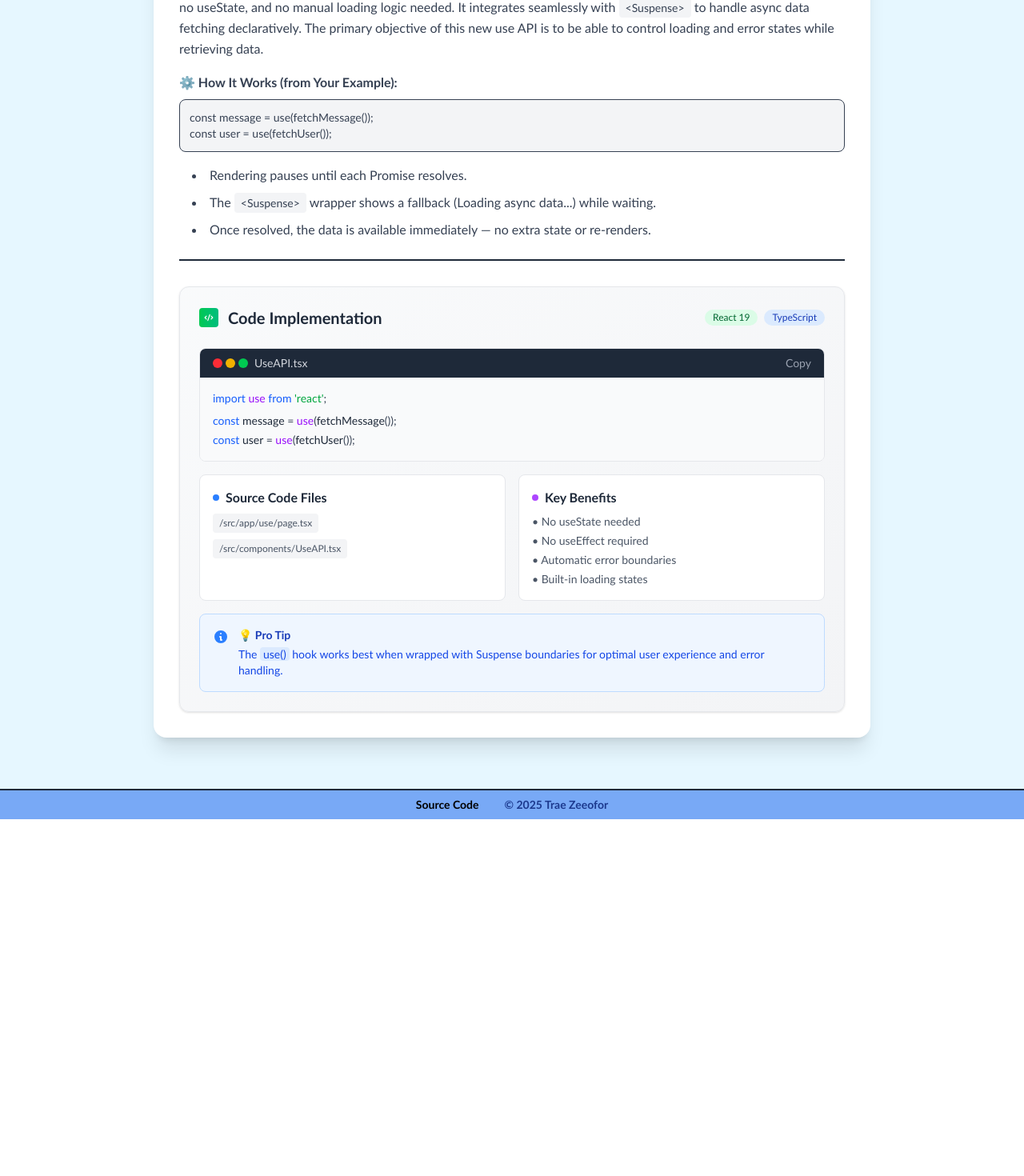
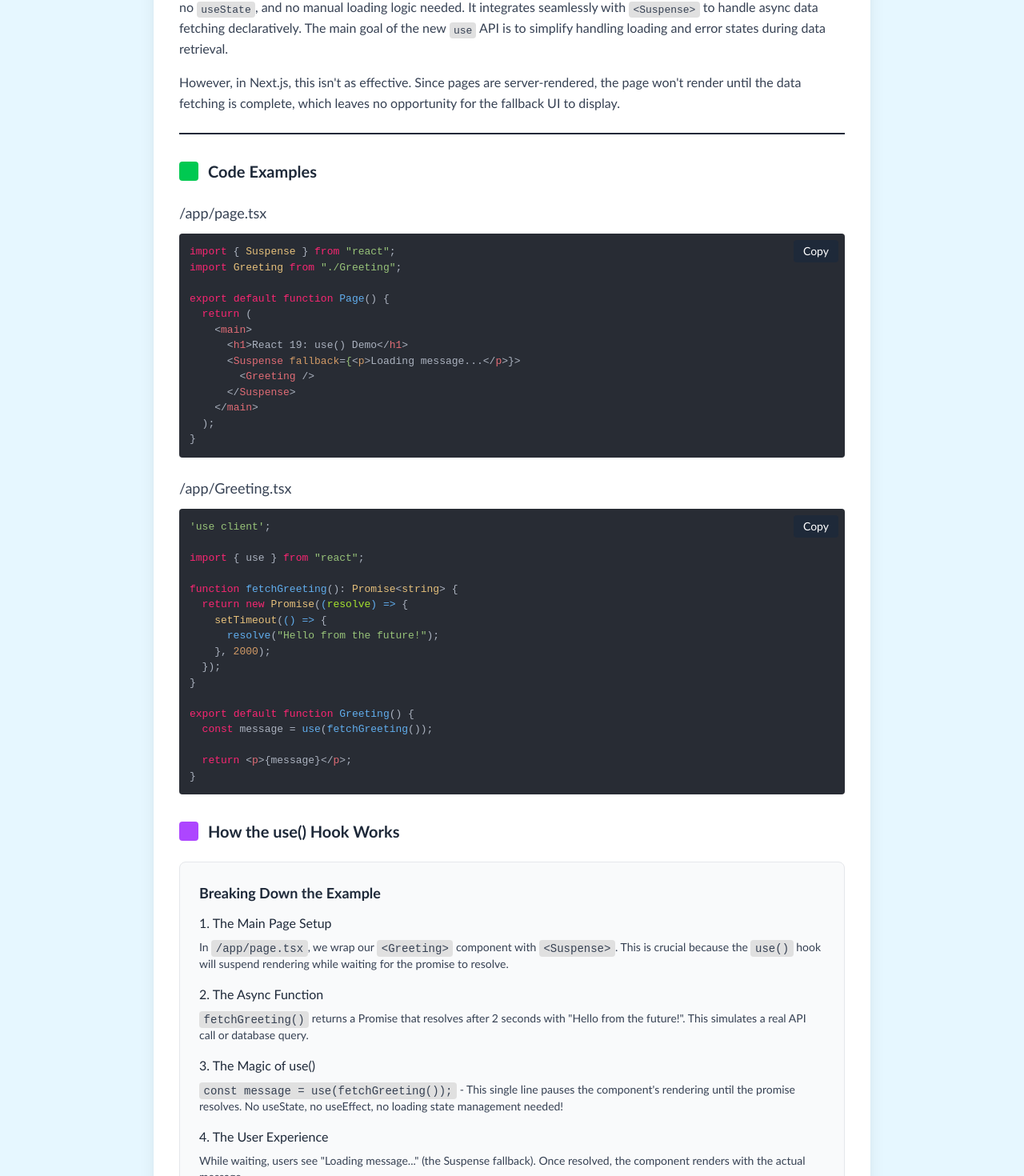
Before and after one commit to traez/react19-new-hooks, a Next.js app: page /use in a window 1280 px wide. Shown: the part 438-1908 px from the top of the page at 80% size. Before the commit the page ends 1462 px from the top, so only its background shows below. Built offline with nearby package versions, Linux system fonts and the light colour scheme; no server answers.

Commit message:
feat: enhance UseAPI component layout and styling, add CodeHighlighter for code examples

```diff
--- a/src/app/globals.css
+++ b/src/app/globals.css
@@ -50,3 +50,10 @@ body {
   background: var(--background);
   color: var(--foreground);
 }
+
+code {
+  font-family: monospace;
+  background: #e0e0e0;
+  padding: 0.2em 0.4em;
+  border-radius: 4px;
+}
--- a/src/app/use/page.tsx
+++ b/src/app/use/page.tsx
@@ -1,6 +1,7 @@
 import type { Metadata } from "next";
 import UseAPI from "@/components/UseAPI";
 import { Suspense } from "react";
+import CodeHighlighter from "@/lib/CodeHighlighter";
 
 export const metadata: Metadata = {
   title: "useAPI - React19 Newhooks Fingerprintjs",
@@ -8,6 +9,38 @@ export const metadata: Metadata = {
 };
 
 export default function UsePage() {
+  const pageCode = `import { Suspense } from "react";
+import Greeting from "./Greeting";
+
+export default function Page() {
+  return (
+    <main>
+      <h1>React 19: use() Demo</h1>
+      <Suspense fallback={<p>Loading message...</p>}>
+        <Greeting />
+      </Suspense>
+    </main>
+  );
+}`;
+
+  const greetingCode = `'use client';
+
+import { use } from "react";
+
+function fetchGreeting(): Promise<string> {
+  return new Promise((resolve) => {
+    setTimeout(() => {
+      resolve("Hello from the future!");
+    }, 2000);
+  });
+}
+
+export default function Greeting() {
+  const message = use(fetchGreeting());
+
+  return <p>{message}</p>;
+}`;
+
   return (
     <div className="w-full h-auto bg-[#E6F7FF]">
       <section className="py-8 px-8  bg-[#E6F7FF] w-full max-w-[1440px] h-full  mx-auto ">
@@ -50,145 +83,108 @@ export default function UsePage() {
             </h2>
             <div className="leading-relaxed space-y-4">
               <p>
-                React 19 introduces use(), a new API that lets you pause
-                component rendering until a Promise resolves — no useEffect, no
-                useState, and no manual loading logic needed. It integrates
-                seamlessly with{" "}
-                <code className="bg-gray-100 px-2 py-1 rounded text-sm font-mono">
-                  &lt;Suspense&gt;
-                </code>{" "}
-                to handle async data fetching declaratively. The primary
-                objective of this new use API is to be able to control loading
-                and error states while retrieving data.
+                React 19 introduces <code>use</code>, a new API that lets you
+                pause component rendering until a Promise resolves—no
+                <code>useEffect</code>, no <code>useState</code>, and no manual
+                loading logic needed. It integrates seamlessly with{" "}
+                <code>{`<Suspense>`}</code> to handle async data fetching
+                declaratively. The main goal of the new <code>use</code> API is
+                to simplify handling loading and error states during data
+                retrieval.
               </p>
-              <div>
-                <p className="font-semibold mb-2">
-                  ⚙️ How It Works (from Your Example):
-                </p>
-                <div className="bg-gray-100 rounded-lg p-3 font-mono text-sm border">
-                  <div>const message = use(fetchMessage());</div>
-                  <div>const user = use(fetchUser());</div>
-                </div>
-              </div>
-              <ul className="list-disc list-inside space-y-2 pl-4">
-                <li>Rendering pauses until each Promise resolves.</li>
-                <li>
-                  The{" "}
-                  <code className="bg-gray-100 px-2 py-1 rounded text-sm font-mono">
-                    &lt;Suspense&gt;
-                  </code>{" "}
-                  wrapper shows a fallback (Loading async data...) while
-                  waiting.
-                </li>
-                <li>
-                  Once resolved, the data is available immediately — no extra
-                  state or re-renders.
-                </li>
-              </ul>
+              <p>
+                However, in Next.js, this isn't as effective. Since pages are
+                server-rendered, the page won't render until the data fetching
+                is complete, which leaves no opportunity for the fallback UI to
+                display.
+              </p>
             </div>
           </aside>
 
-          {/* Enhanced Code Example Section */}
-          <section className="mt-8 bg-gradient-to-br from-gray-50 to-gray-100 rounded-xl p-6 border border-gray-200 shadow-sm">
-            <div className="flex items-center justify-between mb-6">
-              <h2 className="text-xl font-semibold text-gray-800 flex items-center">
-                <div className="w-6 h-6 bg-gradient-to-r from-green-500 to-emerald-500 rounded mr-3 flex items-center justify-center">
-                  <svg
-                    className="w-3 h-3 text-white"
-                    fill="currentColor"
-                    viewBox="0 0 20 20"
-                  >
-                    <path
-                      fillRule="evenodd"
-                      d="M12.316 3.051a1 1 0 01.633 1.265l-4 12a1 1 0 11-1.898-.632l4-12a1 1 0 011.265-.633zM5.707 6.293a1 1 0 010 1.414L3.414 10l2.293 2.293a1 1 0 11-1.414 1.414l-3-3a1 1 0 010-1.414l3-3a1 1 0 011.414 0zm8.586 0a1 1 0 011.414 0l3 3a1 1 0 010 1.414l-3 3a1 1 0 11-1.414-1.414L16.586 10l-2.293-2.293a1 1 0 010-1.414z"
-                      clipRule="evenodd"
-                    />
-                  </svg>
-                </div>
-                Code Implementation
-              </h2>
-              <div className="flex items-center space-x-2">
-                <span className="inline-flex items-center px-2.5 py-0.5 rounded-full text-xs font-medium bg-green-100 text-green-800">
-                  React 19
-                </span>
-                <span className="inline-flex items-center px-2.5 py-0.5 rounded-full text-xs font-medium bg-blue-100 text-blue-800">
-                  TypeScript
-                </span>
+          {/* Code Examples Section */}
+          <section className="mt-8">
+            <h2 className="text-xl font-semibold text-gray-800 mb-6 flex items-center">
+              <div className="w-6 h-6 bg-green-500 rounded mr-3"></div>
+              Code Examples
+            </h2>
+
+            <div className="space-y-6">
+              <div>
+                <h3 className="text-lg font-medium text-gray-700 mb-3">
+                  /app/page.tsx
+                </h3>
+                <CodeHighlighter language="typescript" code={pageCode} />
+              </div>
+
+              <div>
+                <h3 className="text-lg font-medium text-gray-700 mb-3">
+                  /app/Greeting.tsx
+                </h3>
+                <CodeHighlighter language="typescript" code={greetingCode} />
               </div>
             </div>
+          </section>
 
-            <div className="space-y-4">
-              <div className="bg-white rounded-lg border border-gray-200 overflow-hidden">
-                <div className="bg-gray-800 px-4 py-2 flex items-center justify-between">
-                  <div className="flex items-center space-x-2">
-                    <div className="flex space-x-1">
-                      <div className="w-3 h-3 bg-red-500 rounded-full"></div>
-                      <div className="w-3 h-3 bg-yellow-500 rounded-full"></div>
-                      <div className="w-3 h-3 bg-green-500 rounded-full"></div>
-                    </div>
-                    <span className="text-gray-300 text-sm font-mono">
-                      UseAPI.tsx
-                    </span>
+          {/* Explanation Section */}
+          <section className="mt-8">
+            <h2 className="text-xl font-semibold text-gray-800 mb-6 flex items-center">
+              <div className="w-6 h-6 bg-purple-500 rounded mr-3"></div>
+              How the use() Hook Works
+            </h2>
+
+            <div className="space-y-6 text-gray-700">
+              <div className="bg-gray-50 rounded-lg p-6 border border-gray-200">
+                <h3 className="text-lg font-semibold text-gray-800 mb-3">
+                  Breaking Down the Example
+                </h3>
+
+                <div className="space-y-4">
+                  <div>
+                    <h4 className="font-medium text-gray-800 mb-2">
+                      1. The Main Page Setup
+                    </h4>
+                    <p className="text-sm">
+                      In <code>/app/page.tsx</code>, we wrap our{" "}
+                      <code>&lt;Greeting&gt;</code> component with{" "}
+                      <code>&lt;Suspense&gt;</code>. This is crucial because the{" "}
+                      <code>use()</code> hook will suspend rendering while
+                      waiting for the promise to resolve.
+                    </p>
                   </div>
-                  <button className="text-gray-400 hover:text-white transition-colors duration-200 text-sm">
-                    Copy
-                  </button>
-                </div>
-                <div className="p-4 bg-gray-50 font-mono text-sm text-gray-700 overflow-x-auto">
-                  <div className="space-y-1">
-                    <div>
-                      <span className="text-blue-600">import</span>{" "}
-                      <span className="text-purple-600">{`use`}</span>{" "}
-                      <span className="text-blue-600">from</span>{" "}
-                      <span className="text-green-600">&apos;react&apos;</span>;
-                    </div>
-                    <div className="mt-2">
-                      <span className="text-blue-600">const</span>{" "}
-                      <span className="text-gray-800">message</span> ={" "}
-                      <span className="text-purple-600">use</span>(
-                      <span className="text-gray-800">fetchMessage</span>());
-                    </div>
-                    <div>
-                      <span className="text-blue-600">const</span>{" "}
-                      <span className="text-gray-800">user</span> ={" "}
-                      <span className="text-purple-600">use</span>(
-                      <span className="text-gray-800">fetchUser</span>());
-                    </div>
+
+                  <div>
+                    <h4 className="font-medium text-gray-800 mb-2">
+                      2. The Async Function
+                    </h4>
+                    <p className="text-sm">
+                      <code>fetchGreeting()</code> returns a Promise that
+                      resolves after 2 seconds with "Hello from the future!".
+                      This simulates a real API call or database query.
+                    </p>
                   </div>
-                </div>
-              </div>
 
-              <div className="grid md:grid-cols-2 gap-4">
-                <div className="bg-white rounded-lg p-4 border border-gray-200">
-                  <h3 className="font-semibold text-gray-800 mb-2 flex items-center">
-                    <div className="w-2 h-2 bg-blue-500 rounded-full mr-2"></div>
-                    Source Code Files
-                  </h3>
-                  <div className="text-sm text-gray-600 space-y-2">
-                    <div className="flex items-center space-x-2">
-                      <span className="font-mono bg-gray-100 px-2 py-1 rounded text-xs">
-                        /src/app/use/page.tsx
-                      </span>
-                    </div>
-                    <div className="flex items-center space-x-2">
-                      <span className="font-mono bg-gray-100 px-2 py-1 rounded text-xs">
-                        /src/components/UseAPI.tsx
-                      </span>
-                    </div>
+                  <div>
+                    <h4 className="font-medium text-gray-800 mb-2">
+                      3. The Magic of use()
+                    </h4>
+                    <p className="text-sm">
+                      <code>const message = use(fetchGreeting());</code> - This
+                      single line pauses the component's rendering until the
+                      promise resolves. No useState, no useEffect, no loading
+                      state management needed!
+                    </p>
                   </div>
-                </div>
 
-                <div className="bg-white rounded-lg p-4 border border-gray-200">
-                  <h3 className="font-semibold text-gray-800 mb-2 flex items-center">
-                    <div className="w-2 h-2 bg-purple-500 rounded-full mr-2"></div>
-                    Key Benefits
-                  </h3>
-                  <ul className="text-sm text-gray-600 space-y-1">
-                    <li>• No useState needed</li>
-                    <li>• No useEffect required</li>
-                    <li>• Automatic error boundaries</li>
-                    <li>• Built-in loading states</li>
-                  </ul>
+                  <div>
+                    <h4 className="font-medium text-gray-800 mb-2">
+                      4. The User Experience
+                    </h4>
+                    <p className="text-sm">
+                      While waiting, users see "Loading message..." (the
+                      Suspense fallback). Once resolved, the component renders
+                      with the actual message.
+                    </p>
+                  </div>
                 </div>
               </div>
 
@@ -209,16 +205,30 @@ export default function UsePage() {
                   </div>
                   <div className="ml-3">
                     <h4 className="text-sm font-semibold text-blue-800 mb-1">
-                      💡 Pro Tip
+                      💡 Key Advantages
                     </h4>
-                    <p className="text-sm text-blue-700">
-                      The{" "}
-                      <code className="bg-blue-100 px-1 rounded font-mono">
-                        use()
-                      </code>{" "}
-                      hook works best when wrapped with Suspense boundaries for
-                      optimal user experience and error handling.
-                    </p>
+                    <ul className="text-sm text-blue-700 space-y-1">
+                      <li>
+                        • <strong>Simplified code:</strong> No useState or
+                        useEffect needed for async operations
+                      </li>
+                      <li>
+                        • <strong>Declarative loading:</strong> Suspense handles
+                        loading states automatically
+                      </li>
+                      <li>
+                        • <strong>Error handling:</strong> Errors are caught by
+                        nearest error boundary
+                      </li>
+                      <li>
+                        • <strong>Conditional usage:</strong> Unlike other
+                        hooks, use() can be called conditionally
+                      </li>
+                      <li>
+                        • <strong>Direct value access:</strong> Get resolved
+                        data immediately without state management
+                      </li>
+                    </ul>
                   </div>
                 </div>
               </div>
--- a/src/lib/CodeHighlighter.tsx
+++ b/src/lib/CodeHighlighter.tsx
@@ -30,7 +30,7 @@ export default function CodeHighlighter({
 
   return (
     <div className="relative mx-auto">
-      <pre className=" whitespace-normal">
+      <pre className="whitespace-pre">
         <code ref={codeRef} className={language}>
           {code}
         </code>
@@ -47,8 +47,13 @@ export default function CodeHighlighter({
   );
 }
 
+
 /*
 How to see all available styles:
 You can check your node_modules/highlight.js/styles/ folder in your project, or just browse the Highlight.js GitHub repo here:
 https://github.com/highlightjs/highlight.js/tree/main/src/styles
+
+  whitespace-normal
+  and
+  whitespace-pre interchange for extra spacing control etc
 */
```
Also changed, not shown: src/components/UseAPI.tsx (+18 -14 lines).
